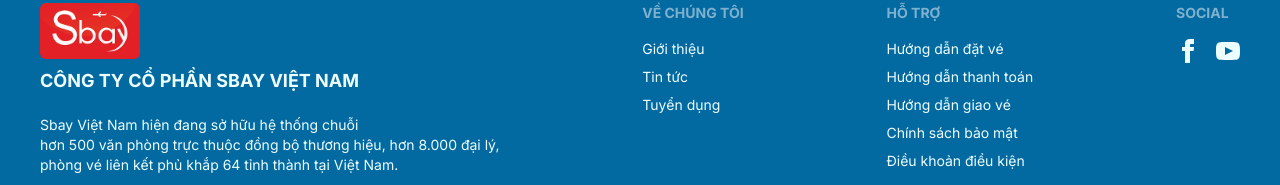
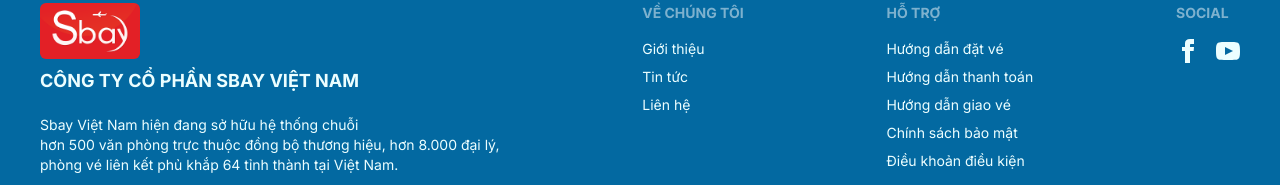
Before and after one commit to SBAYVIETNAM/sbaygroup, a Next.js app: page / in a window 1280 px wide. Shown: the part 1725-1910 px from the top of the page. Built offline with nearby package versions, Linux system fonts and the light colour scheme.

Commit message:
update link

```diff
--- a/app/_components/footer.tsx
+++ b/app/_components/footer.tsx
@@ -186,9 +186,9 @@
                 <div>
                     <span className="footer-title text-slate-50">Về chúng tôi</span>
 
-                    <p className="link link-hover">Giới thiệu</p>
+                    <a href='https://flight.sbaygroup.com/gioi-thieu' className="link link-hover">Giới thiệu</a>
                     <p className="link link-hover">Tin tức</p>
-                    <p className="link link-hover">Tuyển dụng</p>
+                    <a href='https://flight.sbaygroup.com/lien-he' className="link link-hover">Liên hệ</a>
                 </div>
                 <div>
                     <span className="footer-title text-slate-50">Hỗ trợ</span>
```
